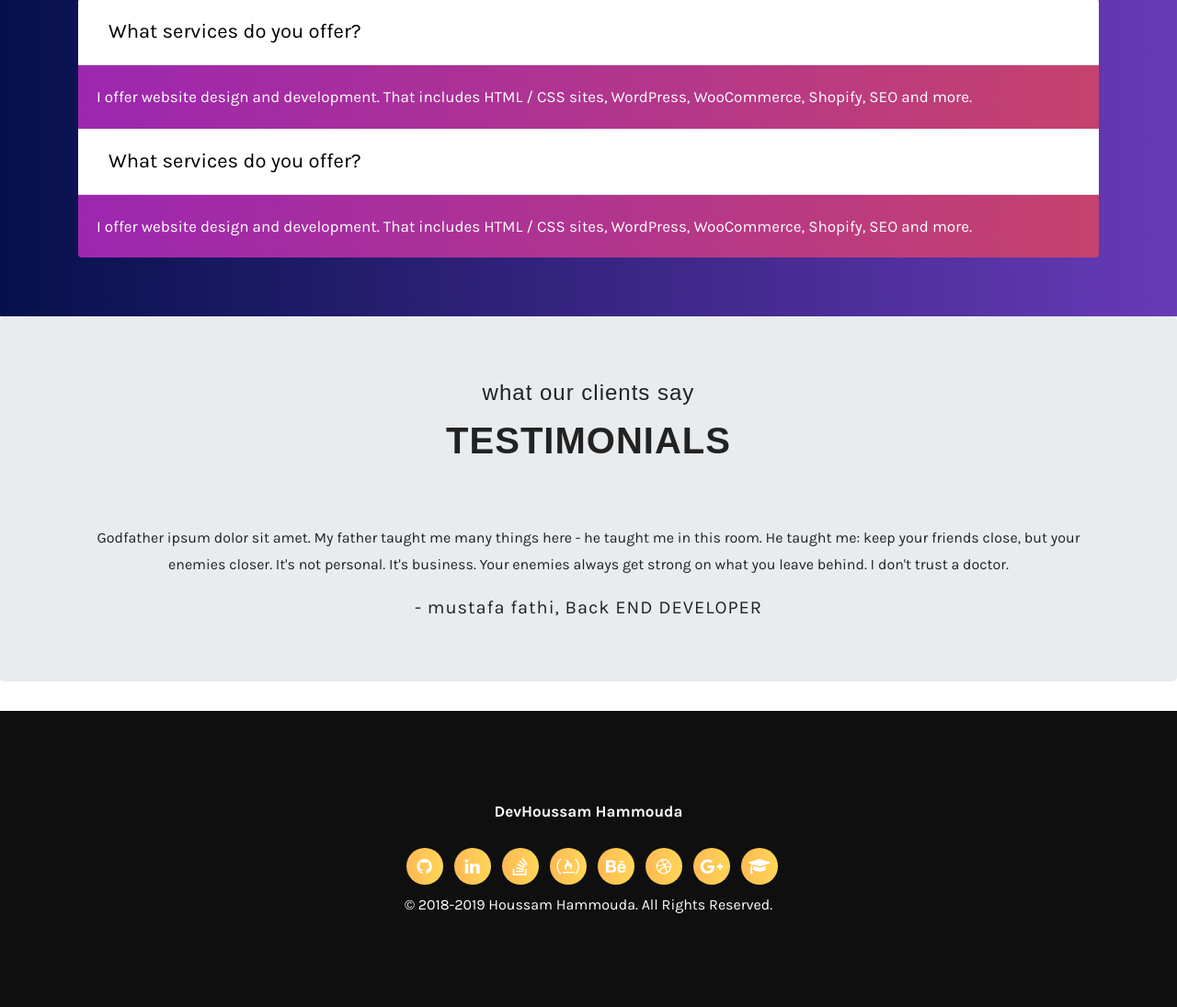
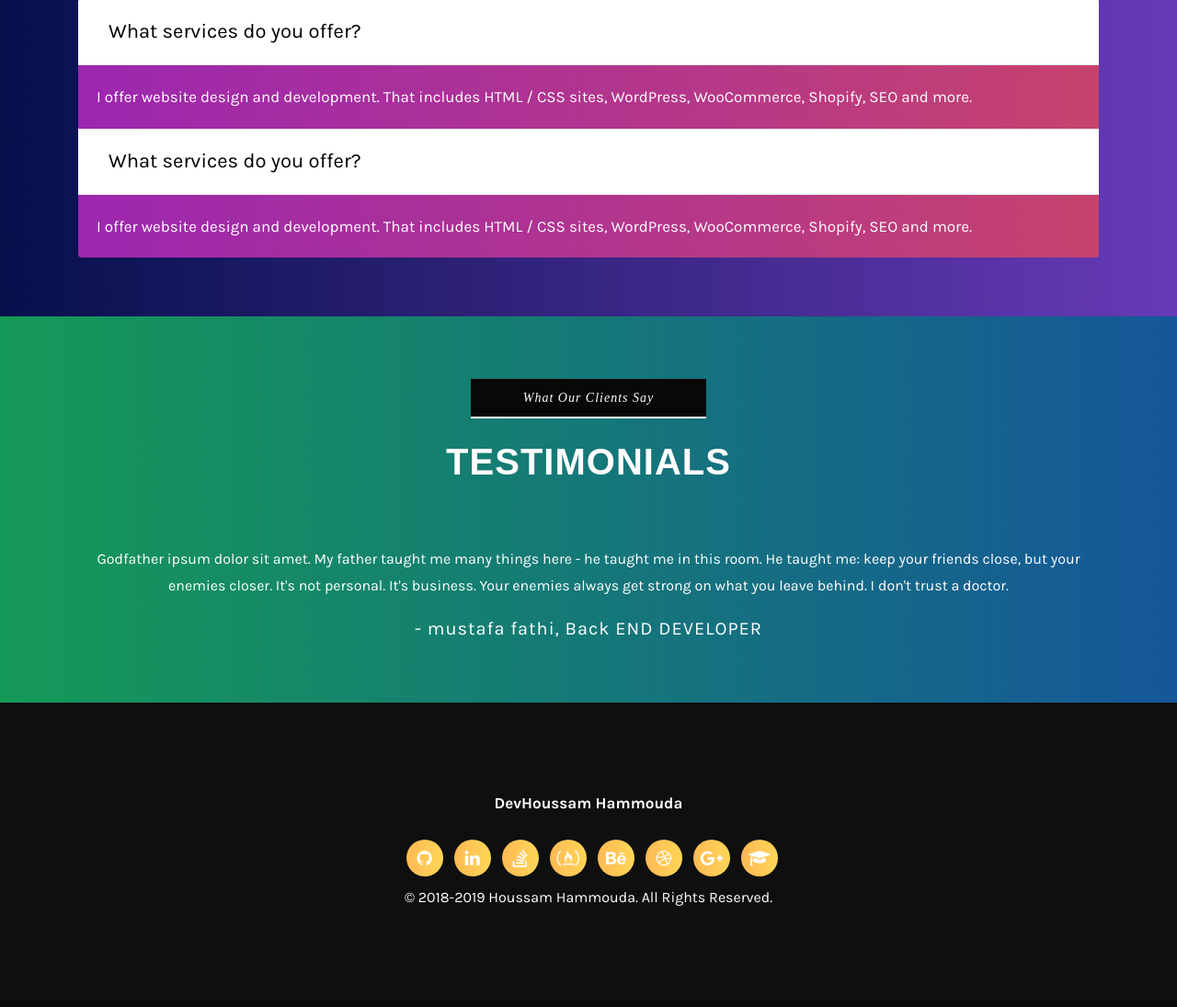
Before and after one commit to om-theme4all/om-theme4all.github.io, a PHP site: page /about.html in a window 1280 px wide. Shown: the part 3756-4851 px from the top of the page at 92% size. After the commit the page ends 4741 px from the top, so only its background shows below. Run offline with PHP 8.4, Linux system fonts and the light colour scheme.

Commit message:
Update style.css

```diff
--- a/css/style.css
+++ b/css/style.css
@@ -626,6 +626,28 @@ span.here_me {
     margin-bottom: 0px!important;
     border-radius: 0px!important;
 }
+.jumbotron.j-c {
+    background: linear-gradient(to right, rgb(21, 153, 87), rgb(21, 87, 153));
+    color: #fff!important;
+    margin-bottom: 0px!important;
+    border-radius: 0px!important;
+}
+.section-title.s-2 h4 {
+    font-family: 'droid';
+    color: #ffffff;
+    background: #070808;
+    font-style: italic;
+    font-size: 14px;
+    text-transform: capitalize;
+    line-height: 25px;
+    margin-bottom: 10px;
+    width: 23%;
+    margin: 4px auto;
+    padding: 8px;
+    border-bottom: 2px solid;
+    margin-bottom: 15px;
+}
+
 /*=================================*/
 /*  Footer
 /*=================================*/
```
